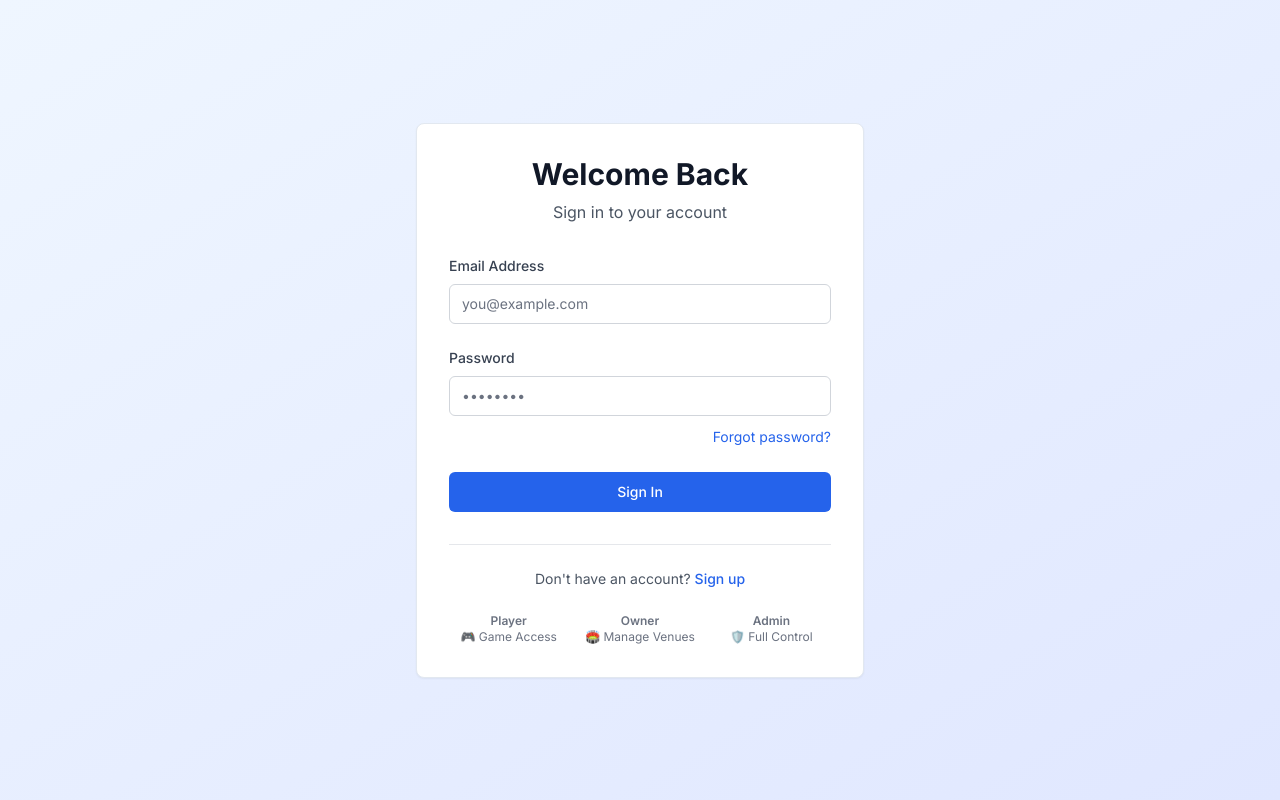
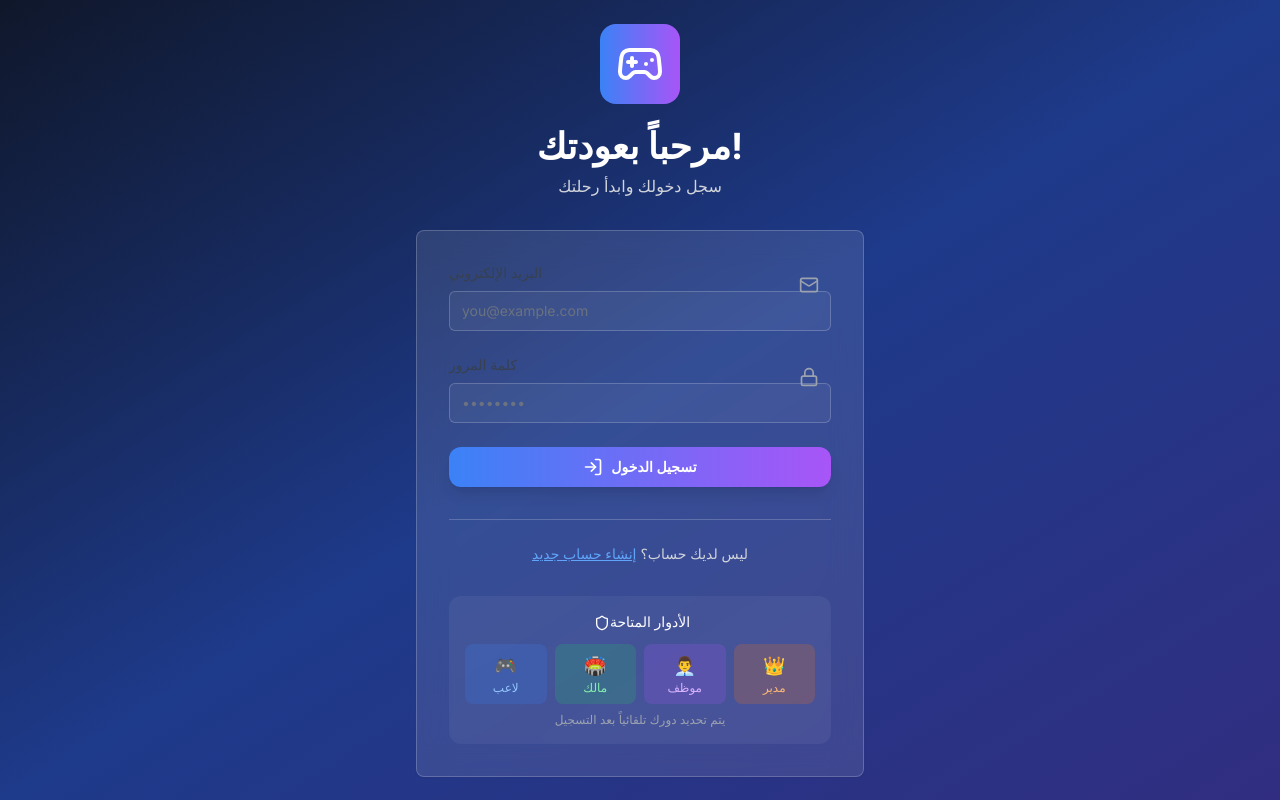
Before and after one commit to joesefx22/ehgezly.c, a Next.js app: page /login in a window 1280 px wide. Built offline with nearby package versions, Linux system fonts and the light colour scheme; no server answers.

Commit message:
Update page.tsx

```diff
--- a/app/(auth)/login/page.tsx
+++ b/app/(auth)/login/page.tsx
@@ -8,6 +8,16 @@
 import { zodResolver } from '@hookform/resolvers/zod'
 import { loginSchema, LoginInput } from '@/lib/validators'
 import { useAuth } from '@/context/AuthContext'
+import {
+  LogIn,
+  Mail,
+  Lock,
+  Shield,
+  Gamepad2,
+  Building2,
+  UserCog,
+  Crown
+} from 'lucide-react'
 import Button from '@/components/ui/Button'
 import Input from '@/components/ui/Input'
 import Card from '@/components/ui/Card'
@@ -45,39 +55,33 @@
     try {
       await login(data.email, data.password)
     } catch (err: any) {
-      setError(err.message || 'Login failed')
+      setError(err.message || 'فشل تسجيل الدخول')
     } finally {
       setIsLoading(false)
     }
   }
 
   const redirect = searchParams.get('redirect')
-  const expired = searchParams.get('expired')
   const registered = searchParams.get('registered')
 
   return (
-    <div className="min-h-screen bg-gradient-to-br from-blue-50 to-indigo-100 flex items-center justify-center p-4">
+    <div className="min-h-screen bg-gradient-to-br from-slate-900 via-blue-900 to-indigo-900 flex items-center justify-center p-4">
       <div className="w-full max-w-md">
-        <Card className="p-8">
+        {/* Header */}
         <div className="text-center mb-8">
-            <h1 className="text-3xl font-bold text-gray-900">Welcome Back</h1>
-            <p className="text-gray-600 mt-2">Sign in to your account</p>
+          <div className="inline-block p-4 bg-gradient-to-r from-blue-500 to-purple-500 rounded-2xl mb-4">
+            <Gamepad2 className="w-12 h-12 text-white" />
+          </div>
+          <h1 className="text-4xl font-bold text-white mb-2">مرحباً بعودتك!</h1>
+          <p className="text-gray-300">سجل دخولك وابدأ رحلتك</p>
         </div>
 
-          {expired && (
-            <Alert
-              type="warning"
-              title="Session Expired"
-              message="Your session has expired. Please sign in again."
-              className="mb-6"
-            />
-          )}
-
+        <Card className="p-8 bg-white/10 backdrop-blur-lg border border-white/20">
           {registered && (
             <Alert
               type="success"
-              title="Registration Successful"
-              message="Your account has been created. Please sign in."
+              title="تم التسجيل بنجاح"
+              message="تم إنشاء حسابك، يمكنك تسجيل الدخول الآن"
               className="mb-6"
             />
           )}
@@ -85,8 +89,8 @@
           {redirect && (
             <Alert
               type="info"
-              title="Authentication Required"
-              message="Please sign in to access that page."
+              title="مطلوب تسجيل دخول"
+              message="يجب تسجيل الدخول للوصول إلى هذه الصفحة"
               className="mb-6"
             />
           )}
@@ -94,76 +98,100 @@
           {error && (
             <Alert
               type="error"
-              title="Login Failed"
+              title="فشل تسجيل الدخول"
               message={error}
               className="mb-6"
             />
           )}
 
           <form onSubmit={handleSubmit(onSubmit)} className="space-y-6">
+            <div className="relative">
+              <div className="absolute right-3 top-3 text-gray-400">
+                <Mail className="w-5 h-5" />
+              </div>
               <Input
-              label="Email Address"
+                label="البريد الإلكتروني"
                 type="email"
                 placeholder="you@example.com"
                 error={errors.email?.message}
                 {...register('email')}
                 disabled={isLoading}
+                className="bg-white/5 border-white/20 text-white pr-10"
               />
+            </div>
 
-            <div>
+            <div className="relative">
+              <div className="absolute right-3 top-3 text-gray-400">
+                <Lock className="w-5 h-5" />
+              </div>
               <Input
-                label="Password"
+                label="كلمة المرور"
                 type="password"
                 placeholder="••••••••"
                 error={errors.password?.message}
                 {...register('password')}
                 disabled={isLoading}
+                className="bg-white/5 border-white/20 text-white pr-10"
               />
-              <div className="mt-2 text-right">
-                <Link
-                  href="/forgot-password"
-                  className="text-sm text-blue-600 hover:text-blue-500"
-                >
-                  Forgot password?
-                </Link>
-              </div>
             </div>
 
             <Button
               type="submit"
-              className="w-full"
+              className="w-full py-4 bg-gradient-to-r from-blue-500 to-purple-500
+                       hover:from-blue-600 hover:to-purple-600 text-white font-semibold
+                       rounded-xl shadow-lg hover:shadow-xl transition-all duration-300
+                       flex items-center justify-center gap-2"
               loading={isLoading}
               disabled={isLoading}
             >
-              Sign In
+              {isLoading ? 'جاري تسجيل الدخول...' : (
+                <>
+                  <LogIn className="w-5 h-5" />
+                  تسجيل الدخول
+                </>
+              )}
             </Button>
           </form>
 
-          <div className="mt-8 pt-6 border-t border-gray-200">
-            <p className="text-center text-gray-600 text-sm">
-              Don&apos;t have an account?{' '}
+          <div className="mt-8 pt-6 border-t border-white/20">
+            <p className="text-center text-gray-300 text-sm mb-4">
+              ليس لديك حساب؟{' '}
               <Link
                 href="/register"
-                className="font-medium text-blue-600 hover:text-blue-500"
+                className="font-medium text-blue-400 hover:text-blue-300 underline"
               >
-                Sign up
+                إنشاء حساب جديد
               </Link>
             </p>
           </div>
 
-          <div className="mt-6 grid grid-cols-3 gap-3">
-            <div className="text-center text-xs text-gray-500">
-              <div className="font-semibold">Player</div>
-              <div>🎮 Game Access</div>
+          {/* Roles Info */}
+          <div className="mt-8 p-4 bg-white/5 rounded-xl">
+            <h4 className="text-sm font-medium text-white mb-3 text-center">
+              <Shield className="w-4 h-4 inline ml-1" />
+              الأدوار المتاحة
+            </h4>
+            <div className="grid grid-cols-4 gap-2">
+              <div className="text-center p-2 bg-blue-500/20 rounded-lg">
+                <div className="text-lg">🎮</div>
+                <div className="text-xs text-blue-300 font-medium">لاعب</div>
               </div>
-            <div className="text-center text-xs text-gray-500">
-              <div className="font-semibold">Owner</div>
-              <div>🏟️ Manage Venues</div>
+              <div className="text-center p-2 bg-green-500/20 rounded-lg">
+                <div className="text-lg">🏟️</div>
+                <div className="text-xs text-green-300 font-medium">مالك</div>
               </div>
-            <div className="text-center text-xs text-gray-500">
-              <div className="font-semibold">Admin</div>
-              <div>🛡️ Full Control</div>
+              <div className="text-center p-2 bg-purple-500/20 rounded-lg">
+                <div className="text-lg">👨‍💼</div>
+                <div className="text-xs text-purple-300 font-medium">موظف</div>
               </div>
+              <div className="text-center p-2 bg-orange-500/20 rounded-lg">
+                <div className="text-lg">👑</div>
+                <div className="text-xs text-orange-300 font-medium">مدير</div>
+              </div>
+            </div>
+            <p className="text-xs text-gray-400 text-center mt-2">
+              يتم تحديد دورك تلقائياً بعد التسجيل
+            </p>
           </div>
         </Card>
       </div>
```
Lines whose indentation alone changed are shown as unchanged.
